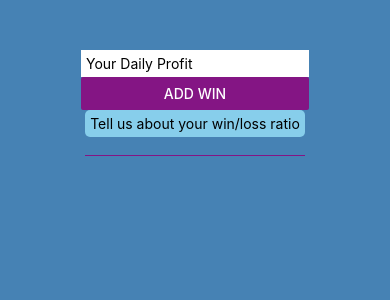
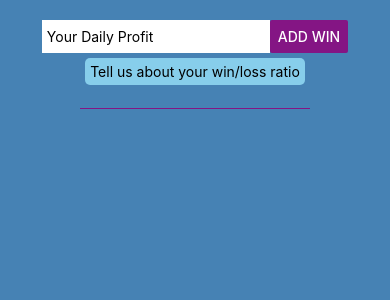
Before and after one commit to LeroyJah/React_Native_Course_1, a React Native app: screen / in a window 390 px wide. Shown: the top 300 px of the page. Built offline with nearby package versions, Linux system fonts and the light colour scheme.

Commit message:
cant get justifyContent to work properly

```diff
--- a/App.js
+++ b/App.js
@@ -49,7 +49,7 @@ const GoalApp = () => {
          />
       </View>
       <View>
-        <Text style={{backgroundColor: 'skyblue',padding: 5,borderRadius: 5}}>Tell us about your win/loss ratio</Text>
+        <Text style={{backgroundColor: 'skyblue',padding: 5, margin: 5,borderRadius: 5}}>Tell us about your win/loss ratio</Text>
         <Separator/>
       </View>
     </View>
@@ -59,14 +59,14 @@ const GoalApp = () => {
 const styles = StyleSheet.create({
   container: {
     flex: 1,
-    padding: 50,
+    padding: 20,
     alignItems: 'center',
     // justifyContent: 'space-between',
     backgroundColor: 'steelblue',
     // flexDirection: 'row'
   }, inputContainer: {
-    flexDirection: 'column',
-    // justifyContent: 'space-between',
+    flexDirection: 'row',
+    justifyContent: 'space-between',
   }, submitButton: {
     color: '#841584'
   }, separator: {
```
